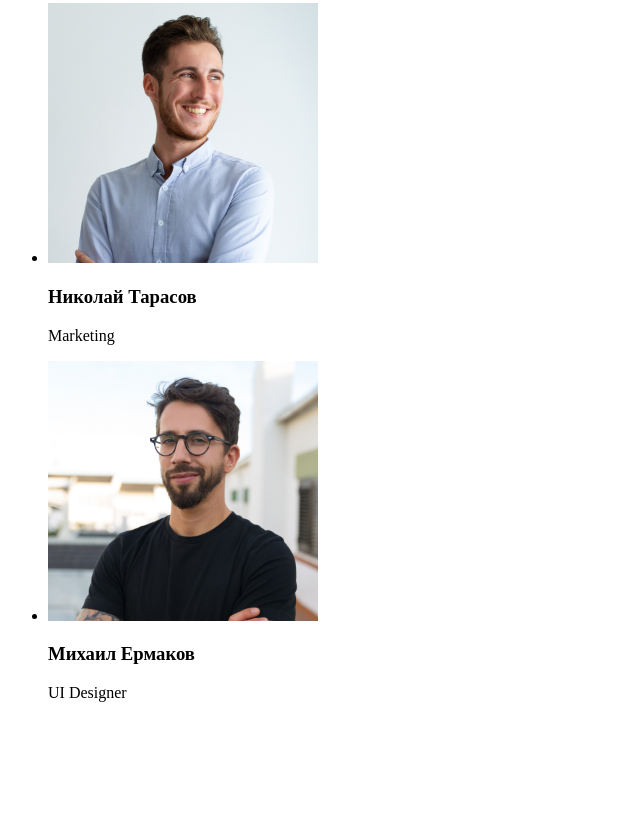
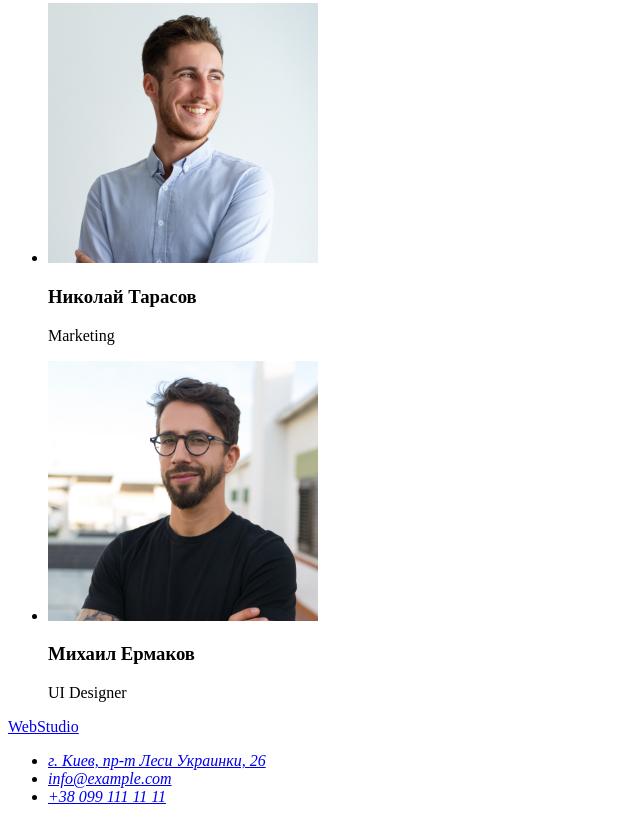
Before and after one commit to Wed88/goit-markup-hw-01-01, a plain HTML site: page index.html in a window 1280 px wide. Shown: the part 2256-3078 px from the top of the page, without its empty margins (0-640 px from the left). Before the commit the page ends 2974 px from the top, so only its background shows below. Drawn offline with Linux system fonts and the light colour scheme.

Commit message:
добавляет footer

```diff
--- a/index.html
+++ b/index.html
@@ -22,7 +22,7 @@
           </li>
         </ul>
       </nav>
-      <a href="mail:info@devstudio.com">info@devstudio.com</a>
+      <a href="mailto:info@devstudio.com">info@devstudio.com</a>
       <a href="tel:+380961111111">+38 096 111 11 11</a>
     </header>
     <main>
@@ -134,6 +134,23 @@
         </ul>
       </section>
     </main>
-    <footer></footer>
+    <footer>
+      <a lang="en" href="./">WebStudio</a>
+      <address>
+        <ul>
+          <li>
+            <a
+              href="https://goo.gl/maps/PiWp8RivzMYNPMSt6"
+              target="_blank"
+              rel="noopener noreferrer"
+            >
+              г. Киев, пр-т Леси Украинки, 26
+            </a>
+          </li>
+          <li><a href="mailto:info@example.com">info@example.com</a></li>
+          <li><a href="tel:+380991111111">+38 099 111 11 11</a></li>
+        </ul>
+      </address>
+    </footer>
   </body>
 </html>
```
